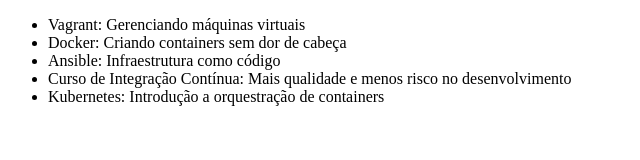
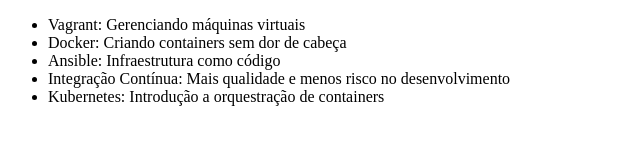
Before and after one commit to lucassobralnasajon/Git, a plain HTML site: page index.html in a window 1280 px wide. Shown: the whole page, without its empty margins (0-640 px from the left). Drawn offline with Linux system fonts and the light colour scheme.

Commit message:
Corrigindo Integração Contínua de novo

```diff
--- a/index.html
+++ b/index.html
@@ -9,7 +9,7 @@
         <li>Vagrant: Gerenciando máquinas virtuais</li>
         <li>Docker: Criando containers sem dor de cabeça</li>
         <li>Ansible: Infraestrutura como código</li>
-        <li>Curso de Integração Contínua: Mais qualidade e menos risco no desenvolvimento</li>
+        <li>Integração Contínua: Mais qualidade e menos risco no desenvolvimento</li>
         <li>Kubernetes: Introdução a orquestração de containers</li>
     </ul>
 </body>
```
